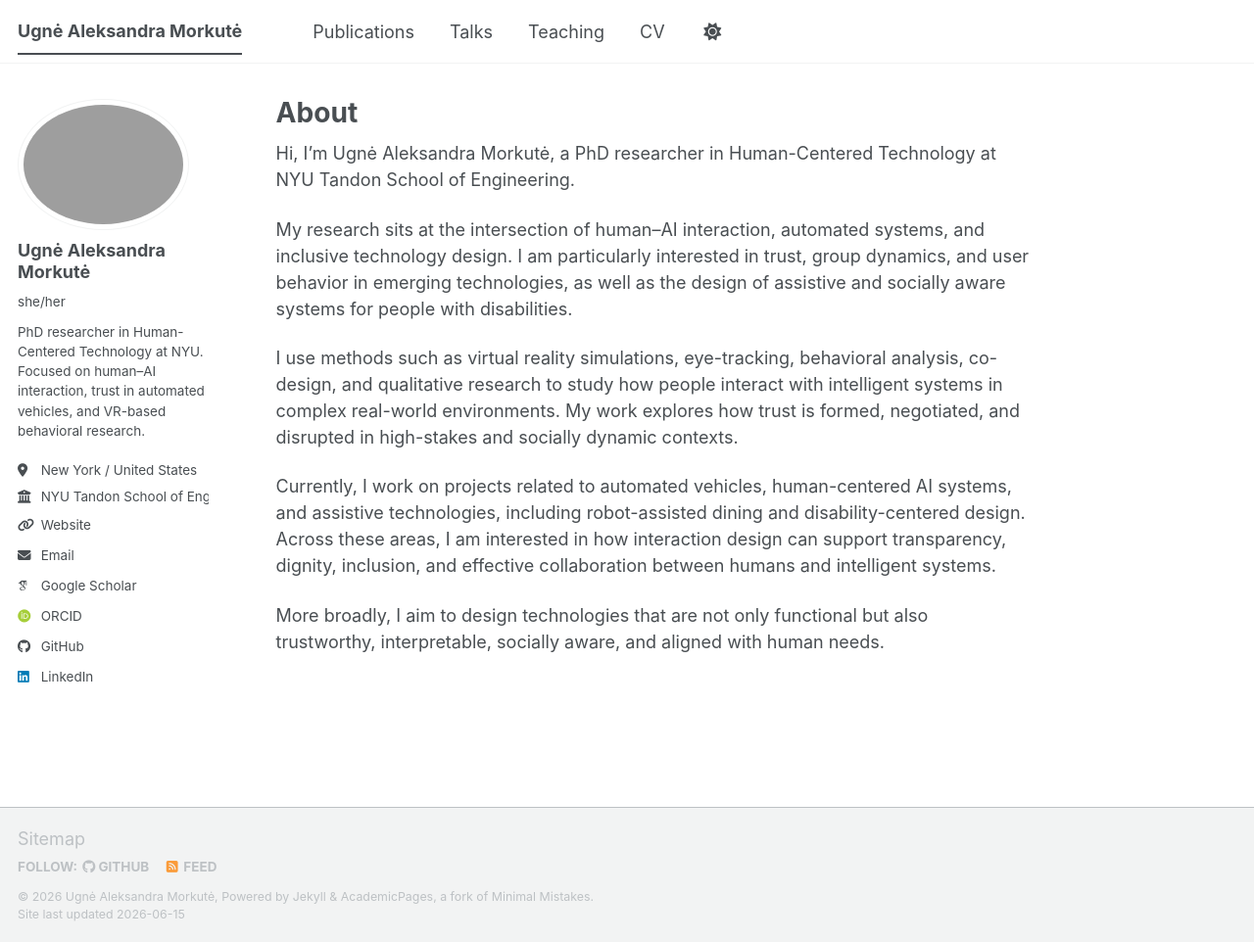
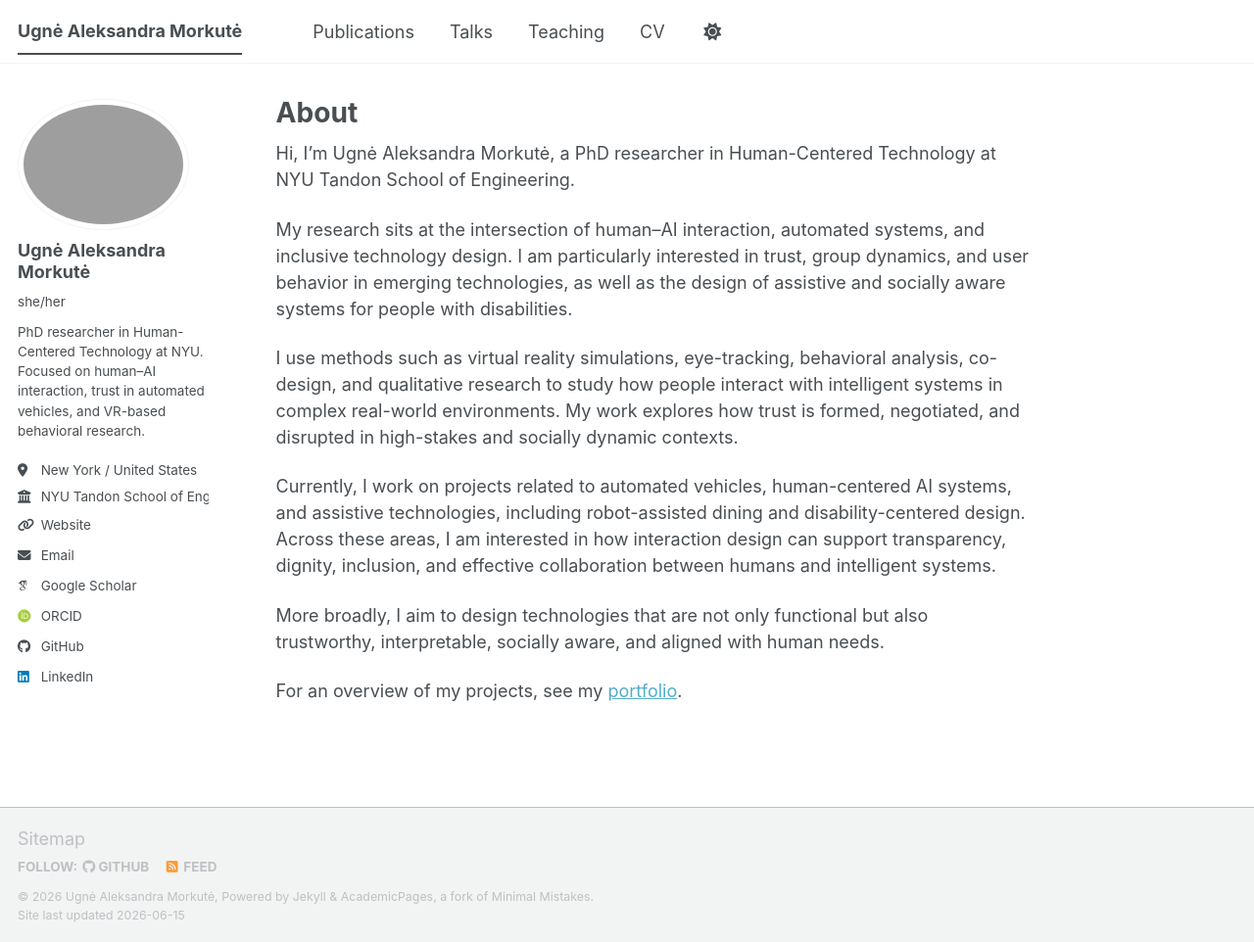
Before and after one commit to UgneMo/UgneMo.github.io, a Jekyll site: the page built from _pages/about.md, in a window 1280 px wide and 962 px high. Shown: the whole window at 98% size. Built offline with Jekyll 4.4.1, drawn with Linux system fonts in a browser that asks for light colours; some web fonts are replaced; a script bundle is joined from its source files by our own code; library files that are not in the unit come from our copies.

Commit message:
Include portfolio link in about page
Added a link to the portfolio for project overview.

```diff
--- a/_pages/about.md
+++ b/_pages/about.md
@@ -16,3 +16,5 @@ I use methods such as virtual reality simulations, eye-tracking, behavioral anal
 Currently, I work on projects related to automated vehicles, human-centered AI systems, and assistive technologies, including robot-assisted dining and disability-centered design. Across these areas, I am interested in how interaction design can support transparency, dignity, inclusion, and effective collaboration between humans and intelligent systems.
 
 More broadly, I aim to design technologies that are not only functional but also trustworthy, interpretable, socially aware, and aligned with human needs.
+
+For an overview of my projects, see my [portfolio](https://notion.so/your-link-here).
```
